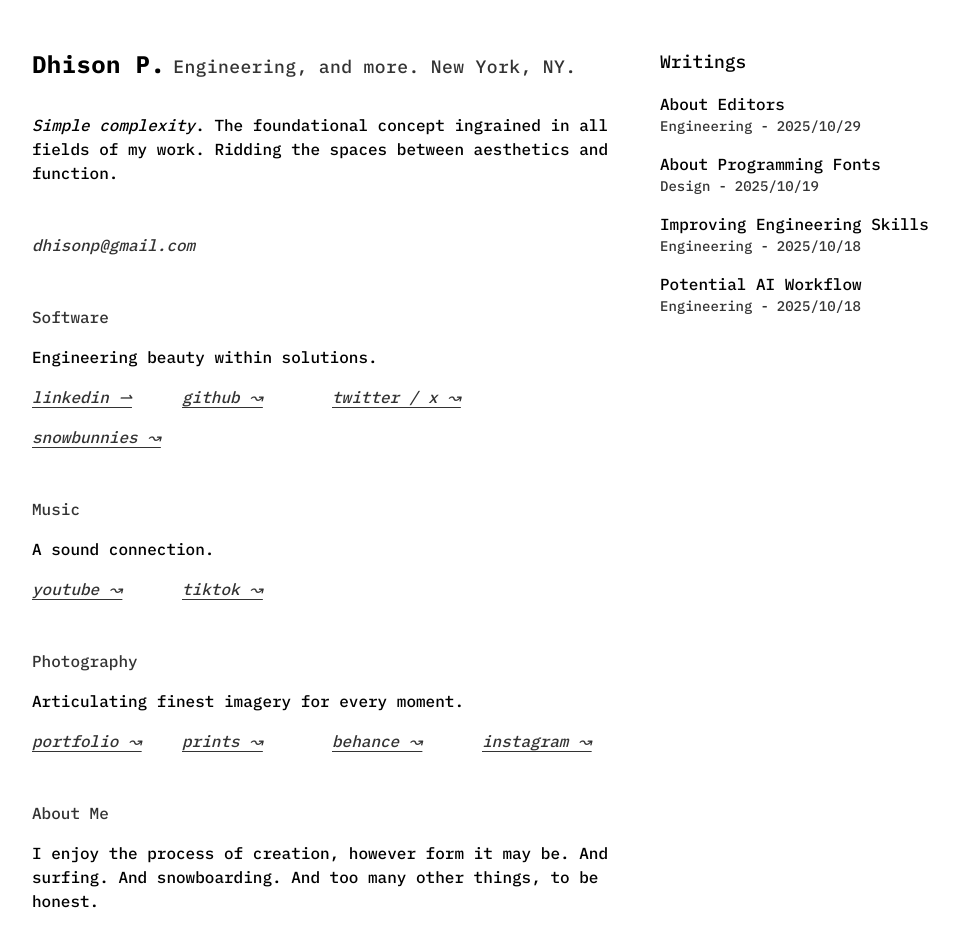
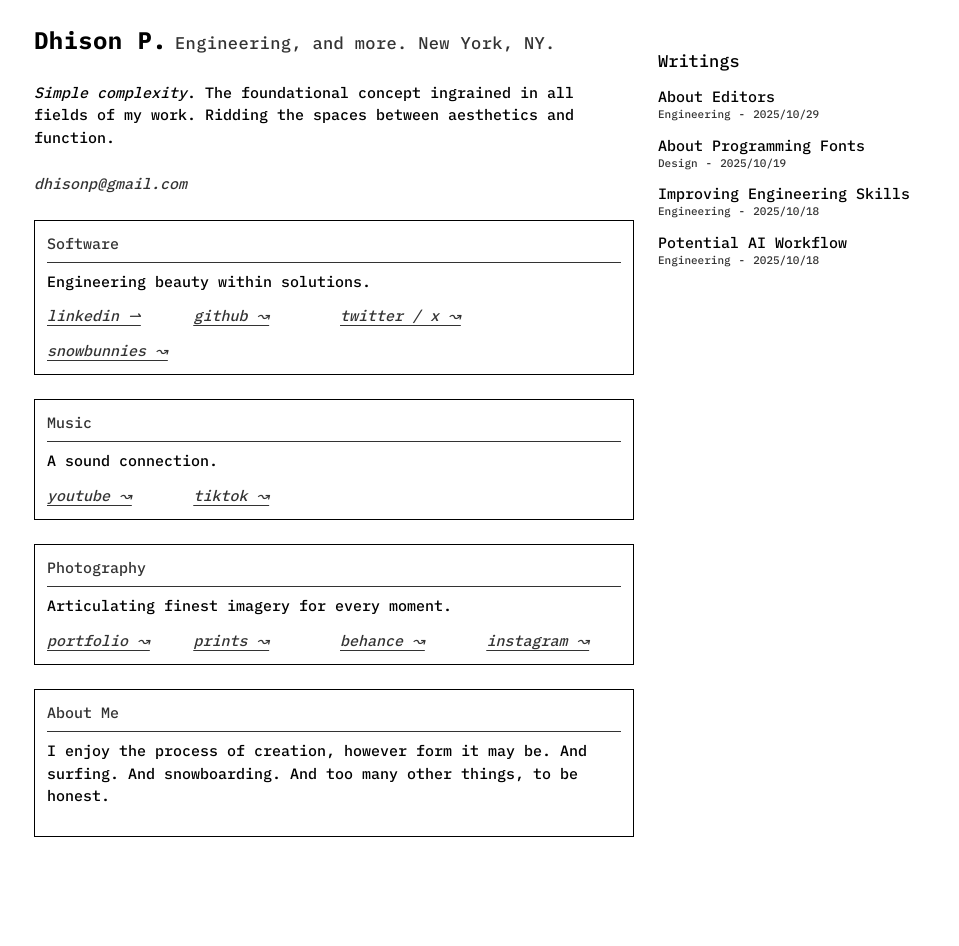
Before and after one commit to dhisonp/page, a Next.js app: page / in a window 1280 px wide. Shown: the top 946 px of the page, without its empty margins (144-1103 px from the left). After the commit the page ends 853 px from the top, so only its background shows below. Built offline with nearby package versions, Linux system fonts and the light colour scheme.

Commit message:
apply functional design to globals and main content

```diff
--- a/src/app/components/Subheading.tsx
+++ b/src/app/components/Subheading.tsx
@@ -5,7 +5,10 @@ interface SubheadingProps {
 
 export function Subheading({ children, className = '' }: SubheadingProps) {
   return (
-    <div className={`text-base text-black dark:text-white opacity-80 self-start ${className}`}>
+    <div
+      className={`text-black dark:text-white opacity-80 self-start ${className}`}
+      style={{ fontSize: 'var(--text-base)', lineHeight: 1.4 }}
+    >
       {children}
     </div>
   );
--- a/src/app/components/Subsection.tsx
+++ b/src/app/components/Subsection.tsx
@@ -9,8 +9,13 @@ interface SubsectionProps {
 
 export function Subsection({ children, className = '', header, style }: SubsectionProps) {
   return (
-    <div className={`gap-y-4 ${className}`} style={style}>
-      <Subheading className="mb-4">{header}</Subheading>
+    <div
+      className={`section-border p-[var(--space-3)] gap-y-4 ${className}`}
+      style={style}
+    >
+      <Subheading className="mb-[var(--space-2)] section-border-bottom pb-[var(--space-2)]">
+        {header}
+      </Subheading>
       {children}
     </div>
   );
--- a/src/app/components/sections/BlogList.tsx
+++ b/src/app/components/sections/BlogList.tsx
@@ -8,14 +8,31 @@ interface BlogListProps {
 export function BlogList({ posts }: BlogListProps) {
   return (
     <section id="writings" className="max-w-xl" aria-label="Blog posts">
-      <h3 className="mb-4">Writings</h3>
+      <h3 className="mb-[var(--space-3)]" style={{ fontSize: 'var(--text-lg)' }}>
+        Writings
+      </h3>
 
-      <ul className="space-y-4">
+      <ul style={{ display: 'flex', flexDirection: 'column', gap: 'var(--space-3)' }}>
         {posts.map((post) => (
-          <li key={post.slug} className="space-y-1">
-            <Link href={`/blog/${post.slug}`} className="block hover:opacity-80 transition-opacity">
-              <p className="text-black dark:text-white">{post.title}</p>
-              <div className="flex gap-2 text-sm text-black dark:text-white opacity-80 w-44">
+          <li key={post.slug} style={{ display: 'flex', flexDirection: 'column', gap: 'var(--space-1)' }}>
+            <Link
+              href={`/blog/${post.slug}`}
+              className="block hover:opacity-80 transition-opacity"
+            >
+              <p
+                className="text-black dark:text-white"
+                style={{ fontSize: 'var(--text-base)', lineHeight: 1.4 }}
+              >
+                {post.title}
+              </p>
+              <div
+                className="flex gap-2 text-black dark:text-white opacity-80"
+                style={{
+                  fontSize: 'var(--text-xs)',
+                  lineHeight: 1.4,
+                  fontVariantNumeric: 'tabular-nums',
+                }}
+              >
                 <span>{post.category}</span>
                 <span>-</span>
                 <time dateTime={post.date}>{post.date}</time>
--- a/src/app/components/sections/Intro.tsx
+++ b/src/app/components/sections/Intro.tsx
@@ -5,24 +5,46 @@ import { Subsection } from '../Subsection';
 export function Intro() {
   return (
     <div className="max-w-2xl flex flex-col items-center">
-      <Subheading className="mb-8 fade-in tracking-wide">
-        <span className="text-black dark:text-white text-2xl font-bold">Dhison P.</span>
-        <span className="text-black dark:text-white text-lg ml-2 font-medium opacity-80">
+      <Subheading className="mb-[var(--space-6)] fade-in tracking-wide">
+        <span
+          className="text-black dark:text-white font-bold"
+          style={{ fontSize: 'var(--text-2xl)' }}
+        >
+          Dhison P.
+        </span>
+        <span
+          className="text-black dark:text-white ml-2 font-medium opacity-80"
+          style={{ fontSize: 'var(--text-lg)' }}
+        >
           Engineering, and more. New York, NY.
         </span>
       </Subheading>
-      <div className="text-left gap-y-12 flex-col flex">
-        <p className="fade-in delay-200">
+      <div
+        className="text-left flex-col flex"
+        style={{ display: 'flex', flexDirection: 'column', gap: 'var(--space-6)' }}
+      >
+        <p
+          className="fade-in delay-200"
+          style={{ fontSize: 'var(--text-base)', lineHeight: 1.5 }}
+        >
           <span className="text-black dark:text-white italic">Simple complexity</span>. The
           foundational concept ingrained in all fields of my work. Ridding the spaces between
           aesthetics and function.
         </p>
-        <p className="fade-in delay-200">
+        <p
+          className="fade-in delay-200"
+          style={{ fontSize: 'var(--text-base)', lineHeight: 1.5 }}
+        >
           <span className="italic text-black dark:text-white opacity-80">dhisonp@gmail.com</span>
         </p>
         <Subsection header="Software" className="fade-in delay-400">
-          <p className="mb-4">Engineering beauty within solutions.</p>
-          <ul className="grid md:grid-cols-4 md:grid-rows-none grid-rows-3 gap-y-4">
+          <p style={{ marginBottom: 'var(--space-3)', fontSize: 'var(--text-base)', lineHeight: 1.5 }}>
+            Engineering beauty within solutions.
+          </p>
+          <ul
+            className="grid md:grid-cols-4 md:grid-rows-none grid-rows-3"
+            style={{ gap: 'var(--space-3)' }}
+          >
             <li className="link-item">
               <a href={links.linkedin} target="_blank" rel="noopener noreferrer">
                 linkedin &#8640;
@@ -39,7 +61,10 @@ export function Intro() {
               </a>
             </li>
           </ul>
-          <ul className="grid md:grid-cols-4 md:grid-rows-none grid-rows-1 gap-y-4 mt-4">
+          <ul
+            className="grid md:grid-cols-4 md:grid-rows-none grid-rows-1"
+            style={{ gap: 'var(--space-3)', marginTop: 'var(--space-3)' }}
+          >
             <li className="link-item">
               <a href={links.snowbunnies} target="_blank" rel="noopener noreferrer">
                 snowbunnies &#8605;
@@ -49,8 +74,13 @@ export function Intro() {
         </Subsection>
 
         <Subsection header="Music" className="fade-in delay-600">
-          <p className="mb-4">A sound connection.</p>
-          <ul className="grid md:grid-cols-4 md:grid-rows-none grid-rows-3 gap-y-4">
+          <p style={{ marginBottom: 'var(--space-3)', fontSize: 'var(--text-base)', lineHeight: 1.5 }}>
+            A sound connection.
+          </p>
+          <ul
+            className="grid md:grid-cols-4 md:grid-rows-none grid-rows-3"
+            style={{ gap: 'var(--space-3)' }}
+          >
             <li className="link-item">
               <a href={links.youtube} target="_blank" rel="noopener noreferrer">
                 youtube &#8605;
@@ -65,8 +95,13 @@ export function Intro() {
         </Subsection>
 
         <Subsection header="Photography" className="fade-in delay-800">
-          <p className="mb-4">Articulating finest imagery for every moment. </p>
-          <ul className="grid md:grid-cols-4 md:grid-rows-none grid-rows-4 gap-y-4">
+          <p style={{ marginBottom: 'var(--space-3)', fontSize: 'var(--text-base)', lineHeight: 1.5 }}>
+            Articulating finest imagery for every moment.{' '}
+          </p>
+          <ul
+            className="grid md:grid-cols-4 md:grid-rows-none grid-rows-4"
+            style={{ gap: 'var(--space-3)' }}
+          >
             <li className="link-item">
               <a href={links.dhisvnco} target="_blank" rel="noopener noreferrer">
                 portfolio &#8605;
@@ -91,7 +126,13 @@ export function Intro() {
         </Subsection>
 
         <Subsection header="About Me" className="fade-in delay-1000">
-          <p className="gapped-paragraph">
+          <p
+            style={{
+              marginBottom: 'var(--space-4)',
+              fontSize: 'var(--text-base)',
+              lineHeight: 1.5,
+            }}
+          >
             I enjoy the process of creation, however form it may be. And surfing. And snowboarding.
             And too many other things, to be honest.
           </p>
--- a/src/app/layout.tsx
+++ b/src/app/layout.tsx
@@ -3,7 +3,7 @@ import type { Metadata } from 'next';
 import { IBM_Plex_Mono } from 'next/font/google';
 
 const primaryFont = IBM_Plex_Mono({
-  weight: ['500', '700'],
+  weight: ['400', '500', '700'],
   subsets: ['latin'],
   variable: '--font-primary',
   display: 'swap',
--- a/src/app/pages/Home.tsx
+++ b/src/app/pages/Home.tsx
@@ -8,12 +8,19 @@ export function Home() {
 
   return (
     <main
-      className={`min-h-screen px-4 py-6 sm:pt-9 lg:pt-12 ${
+      className={`min-h-screen ${
         hasPosts ? '' : 'flex items-center justify-center'
       }`}
+      style={{
+        padding: 'var(--space-4)',
+        paddingTop: 'var(--space-6)',
+      }}
     >
       {hasPosts ? (
-        <div className="flex flex-col-reverse md:flex-row items-start justify-center gap-7 mx-auto max-w-[950px]">
+        <div
+          className="flex flex-col-reverse md:flex-row items-start justify-center mx-auto max-w-[950px]"
+          style={{ gap: 'var(--space-6)' }}
+        >
           <div className="w-full md:w-[600px]">
             <Intro />
           </div>
--- a/src/app/styles/globals.css
+++ b/src/app/styles/globals.css
@@ -16,6 +16,22 @@
   --fg-dark: #ffffff; /* Pure White */
   --fg-dim-dark: #ffffff; /* Pure White (hierarchy via size/weight) */
   --border-dark: #ffffff; /* Pure White */
+
+  /* Functional Typography Scale */
+  --text-xs: 11px;
+  --text-sm: 13px;
+  --text-base: 15px;
+  --text-lg: 17px;
+  --text-xl: 20px;
+  --text-2xl: 24px;
+
+  /* Tight Spacing Scale */
+  --space-1: 4px;
+  --space-2: 8px;
+  --space-3: 12px;
+  --space-4: 16px;
+  --space-6: 24px;
+  --space-8: 32px;
 }
 
 @layer base {
@@ -36,6 +52,8 @@
     @apply font-medium;
     background-color: var(--bg-light);
     color: var(--fg-light);
+    line-height: 1.5;
+    font-size: var(--text-base);
   }
 
   h3 {
@@ -333,6 +351,33 @@
   .delay-1000 {
     animation-delay: 0.5s;
   }
+
+  /* Border Utilities for Section Separation */
+  .section-border {
+    border: 1px solid var(--border-light);
+  }
+
+  .section-border-bottom {
+    border-bottom: 1px solid var(--border-light);
+  }
+
+  .section-border-top {
+    border-top: 1px solid var(--border-light);
+  }
+
+  @media (prefers-color-scheme: dark) {
+    .section-border {
+      border-color: var(--border-dark);
+    }
+
+    .section-border-bottom {
+      border-bottom-color: var(--border-dark);
+    }
+
+    .section-border-top {
+      border-top-color: var(--border-dark);
+    }
+  }
 }
 
 @utility gapped-paragraph {
```
